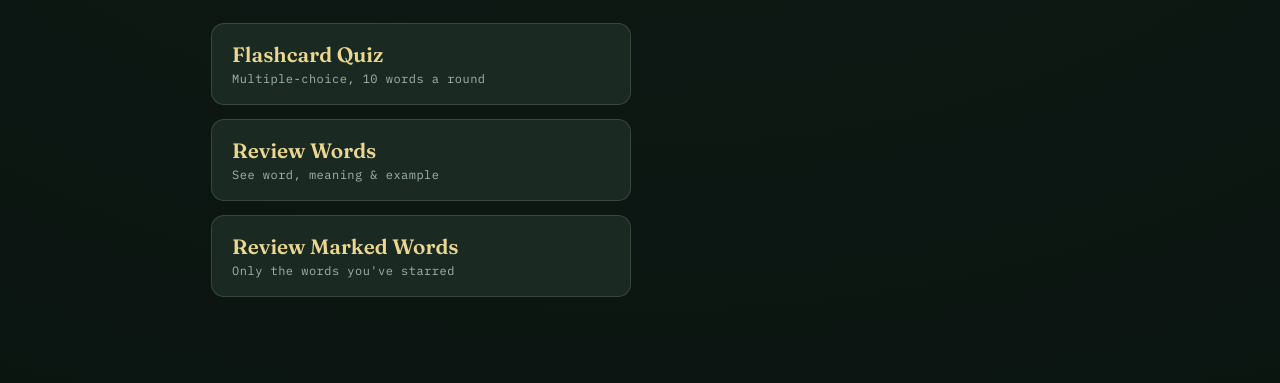
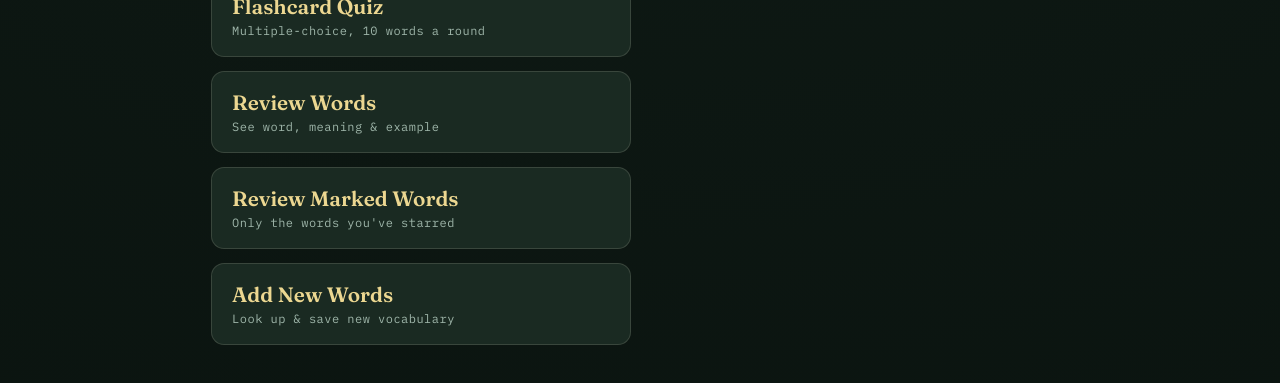
Before and after one commit to leehanb72/Vocab, a plain HTML site: page index.html in a window 1280 px wide. Shown: the part 321-704 px from the top of the page. Drawn offline with Linux system fonts and the light colour scheme; no server answers.

Commit message:
Add files via upload

```diff
--- a/index.html
+++ b/index.html
@@ -484,6 +484,10 @@
             <span class="home-choice-title">Review Marked Words</span>
             <span class="home-choice-desc">Only the words you've starred</span>
           </button>
+          <button class="home-choice" id="goAddWords">
+            <span class="home-choice-title">Add New Words</span>
+            <span class="home-choice-desc">Look up &amp; save new vocabulary</span>
+          </button>
         </div>
       </div>
     </div>
@@ -931,6 +935,9 @@ document.getElementById('homeBtn').addEventListener('click', goHome);
 document.getElementById('goFlashcards').addEventListener('click', startFlashcards);
 document.getElementById('goReview').addEventListener('click', startReview);
 document.getElementById('goReviewMarked').addEventListener('click', startReviewMarked);
+document.getElementById('goAddWords').addEventListener('click', function(){
+  window.location.href = 'vocab-add.html';
+});
 
 async function init(){
   showOnly('loadingShell');
```
